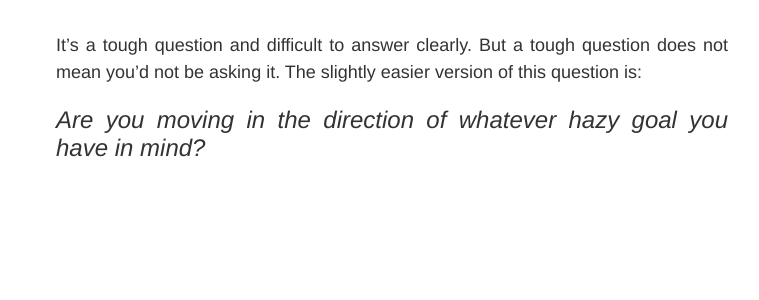
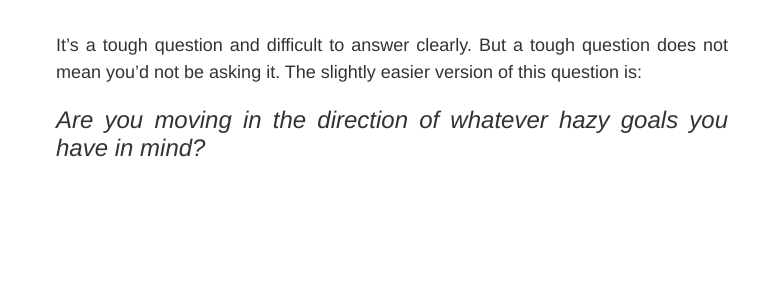
Before and after one commit to rbt91/rbt91.github.io, a Jekyll site: the page built from _posts/2013-09-16-do-i-know-what-i-want.md, in a window 1280 px wide. Shown: the part 127-427 px from the top of the page, without its empty margins (248-1007 px from the left). Built offline with Jekyll 4.4.1, drawn with Linux system fonts in a browser that asks for light colours.

Commit message:
Update 2013-09-16-do-i-know-what-i-want.md

```diff
--- a/_posts/2013-09-16-do-i-know-what-i-want.md
+++ b/_posts/2013-09-16-do-i-know-what-i-want.md
@@ -4,4 +4,4 @@ title: "Do I know what i want to do?"
 ---
 
 It's a tough question and difficult to answer clearly. But a tough question does not mean you'd not be asking it. The slightly easier version of this question is:
-> Are you moving in the direction of whatever hazy goal you have in mind?
+> Are you moving in the direction of whatever hazy goals you have in mind?
```
